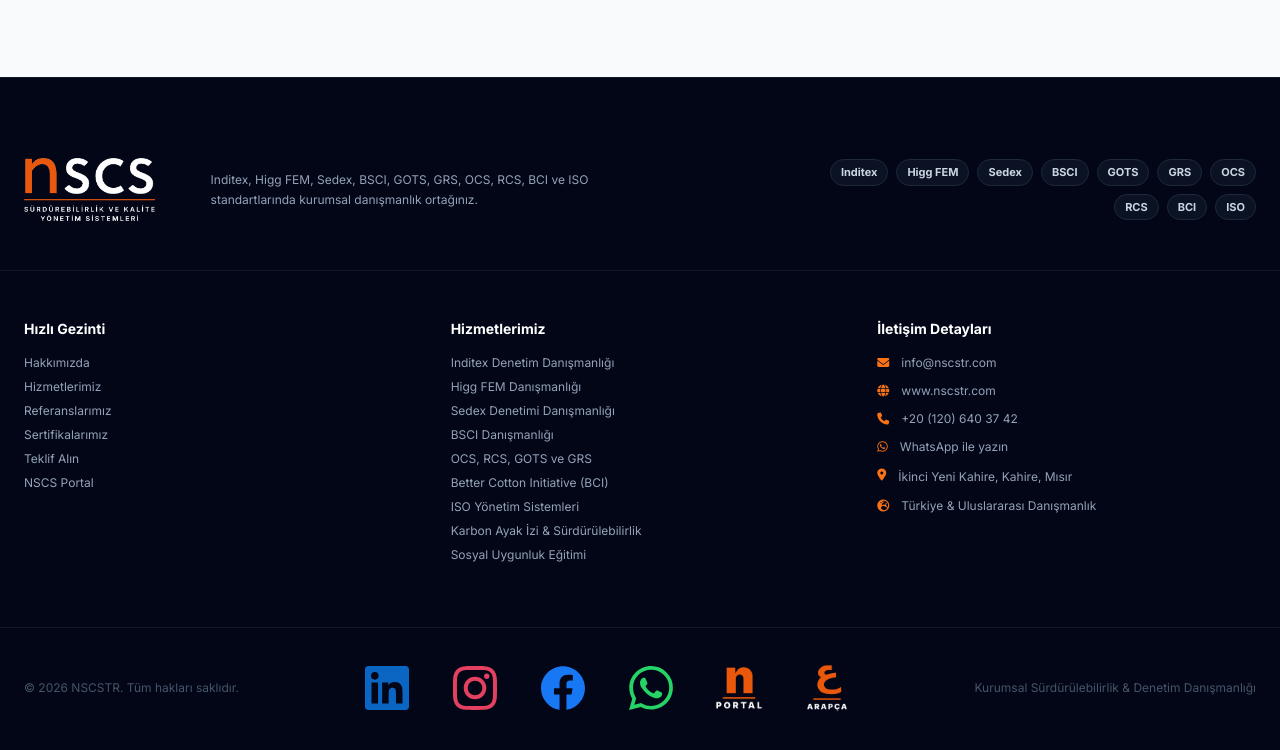
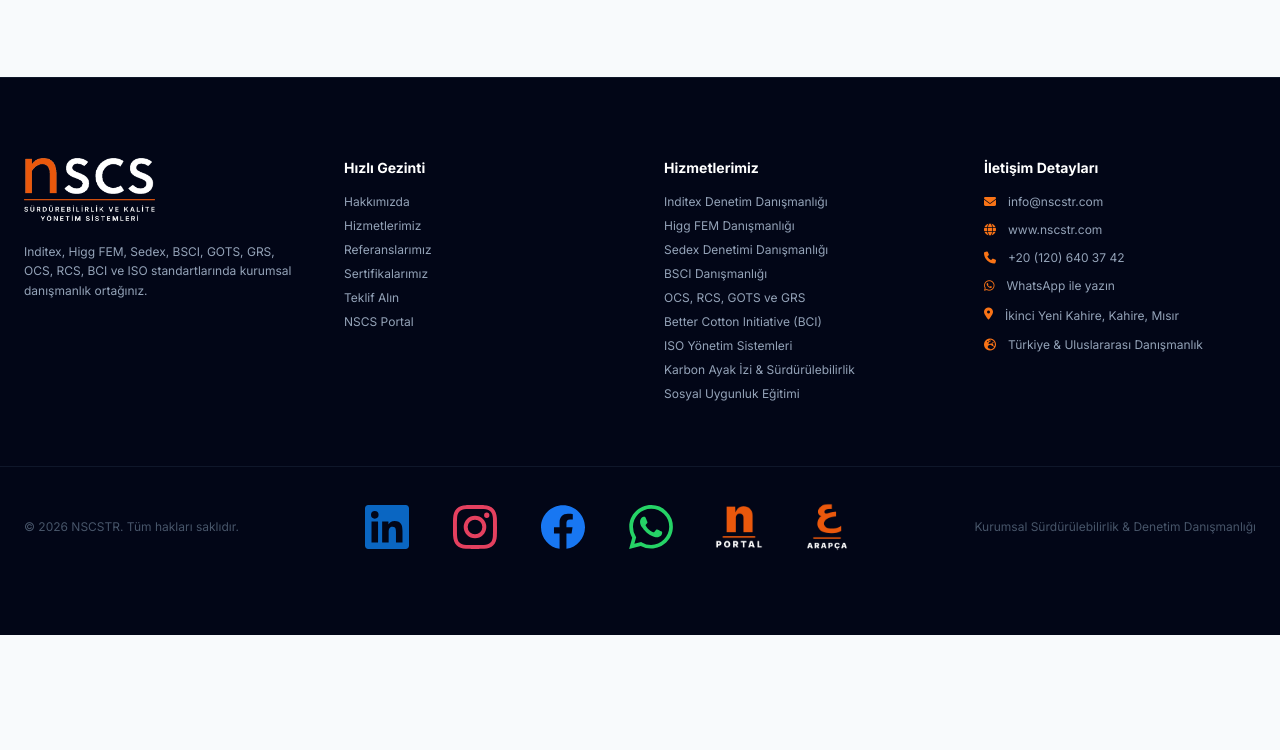
Before and after one commit to abdllhbydgn/nscstr, a plain HTML site: page index.html in a window 1280 px wide. Shown: the part 3709-4459 px from the top of the page. After the commit the page ends 4344 px from the top, so only its background shows below. Drawn offline with nearby package versions, Linux system fonts and the light colour scheme.

Commit message:
Alt bilgi: logo, hızlı gezinti, hizmetlerimiz (yeni araya sütun), iletişim
Co-Authored-By: Claude Sonnet 5.5 <noreply@anthropic.com>
Claude-Session: https://claude.ai/code/session_01J6foNXTwf1dGzDjULYpfrk

```diff
--- a/index.html
+++ b/index.html
@@ -512,16 +512,16 @@
 
     <!-- Footer -->
     <footer id="iletisim" class="bg-slate-950 text-slate-400 py-20 border-t border-slate-900">
-        <div class="max-w-7xl mx-auto px-6 pb-12 mb-12 border-b border-slate-900 flex flex-col lg:flex-row lg:items-center gap-8 lg:gap-14">
-            <a href="#" class="flex items-center gap-3">
+        <div class="max-w-7xl mx-auto px-6 grid sm:grid-cols-2 lg:grid-cols-4 gap-12">
+            <div class="space-y-5">
+                <a href="#" class="flex items-center gap-3">
                     <img src="nscs-logo-beyaz.png" alt="NSCSTR Logo" class="h-16 w-auto object-contain">
                 </a>
-            <p class="text-xs leading-relaxed text-slate-400 lg:max-w-md" data-i18n="ftr_about">
+                <p class="text-xs leading-relaxed text-slate-400" data-i18n="ftr_about">
                     Inditex, Higg FEM, Sedex, BSCI, GOTS, GRS, OCS, RCS, BCI ve ISO standartlarında kurumsal danışmanlık ortağınız.
                 </p>
-            <div class="flex flex-wrap gap-2 lg:ml-auto lg:max-w-md lg:justify-end"><span class="px-2.5 py-1 rounded-full border border-slate-800 bg-slate-900/70 text-[11px] font-bold text-slate-300">Inditex</span><span class="px-2.5 py-1 rounded-full border border-slate-800 bg-slate-900/70 text-[11px] font-bold text-slate-300">Higg FEM</span><span class="px-2.5 py-1 rounded-full border border-slate-800 bg-slate-900/70 text-[11px] font-bold text-slate-300">Sedex</span><span class="px-2.5 py-1 rounded-full border border-slate-800 bg-slate-900/70 text-[11px] font-bold text-slate-300">BSCI</span><span class="px-2.5 py-1 rounded-full border border-slate-800 bg-slate-900/70 text-[11px] font-bold text-slate-300">GOTS</span><span class="px-2.5 py-1 rounded-full border border-slate-800 bg-slate-900/70 text-[11px] font-bold text-slate-300">GRS</span><span class="px-2.5 py-1 rounded-full border border-slate-800 bg-slate-900/70 text-[11px] font-bold text-slate-300">OCS</span><span class="px-2.5 py-1 rounded-full border border-slate-800 bg-slate-900/70 text-[11px] font-bold text-slate-300">RCS</span><span class="px-2.5 py-1 rounded-full border border-slate-800 bg-slate-900/70 text-[11px] font-bold text-slate-300">BCI</span><span class="px-2.5 py-1 rounded-full border border-slate-800 bg-slate-900/70 text-[11px] font-bold text-slate-300">ISO</span></div>
-        </div>
-        <div class="max-w-7xl mx-auto px-6 grid sm:grid-cols-2 md:grid-cols-3 gap-12">
+            </div>
+
             <div>
                 <h4 class="text-white font-bold text-sm mb-4" data-i18n="ftr_quick">Hızlı Gezinti</h4>
                 <ul class="space-y-2 text-xs">
```
